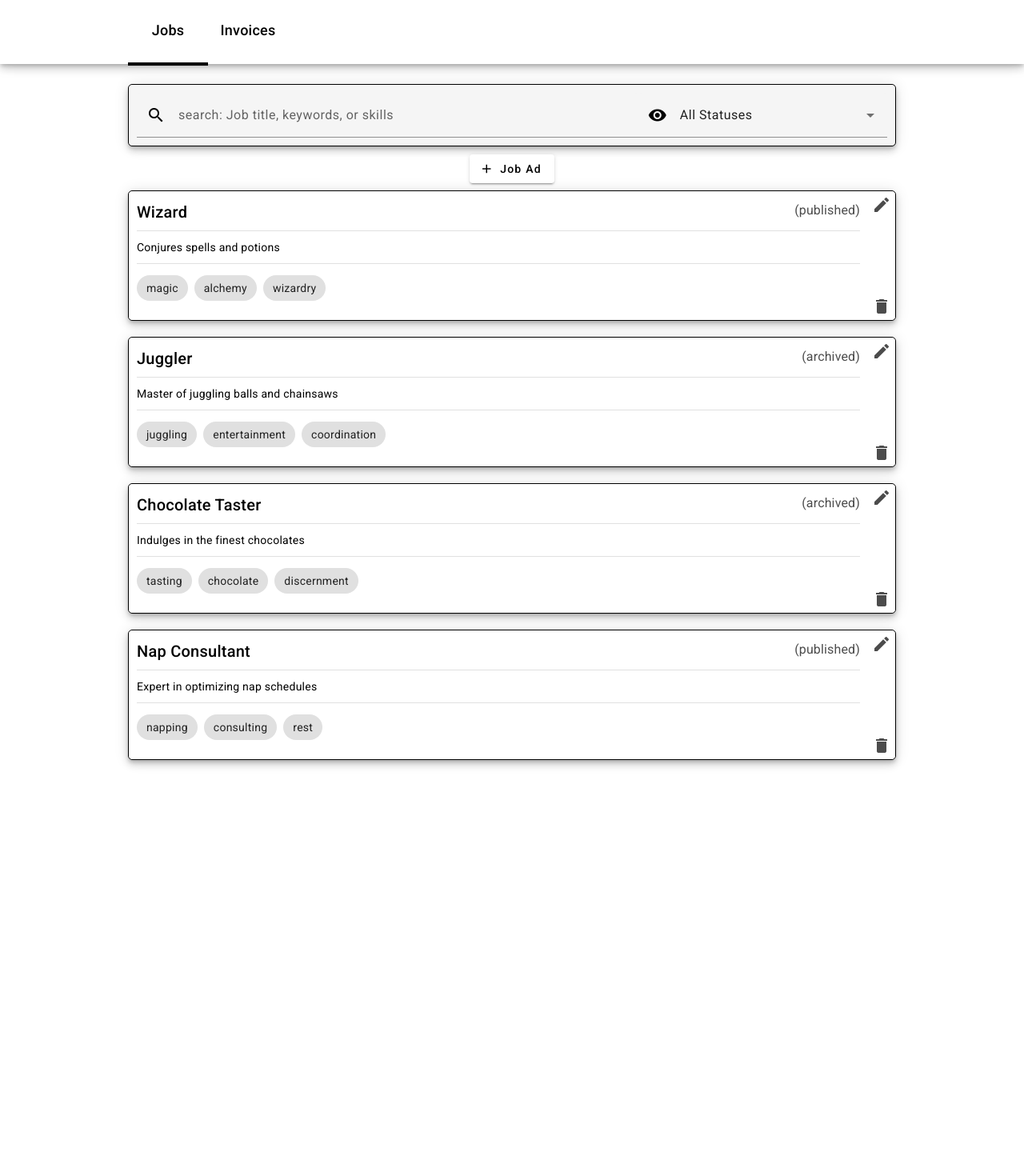
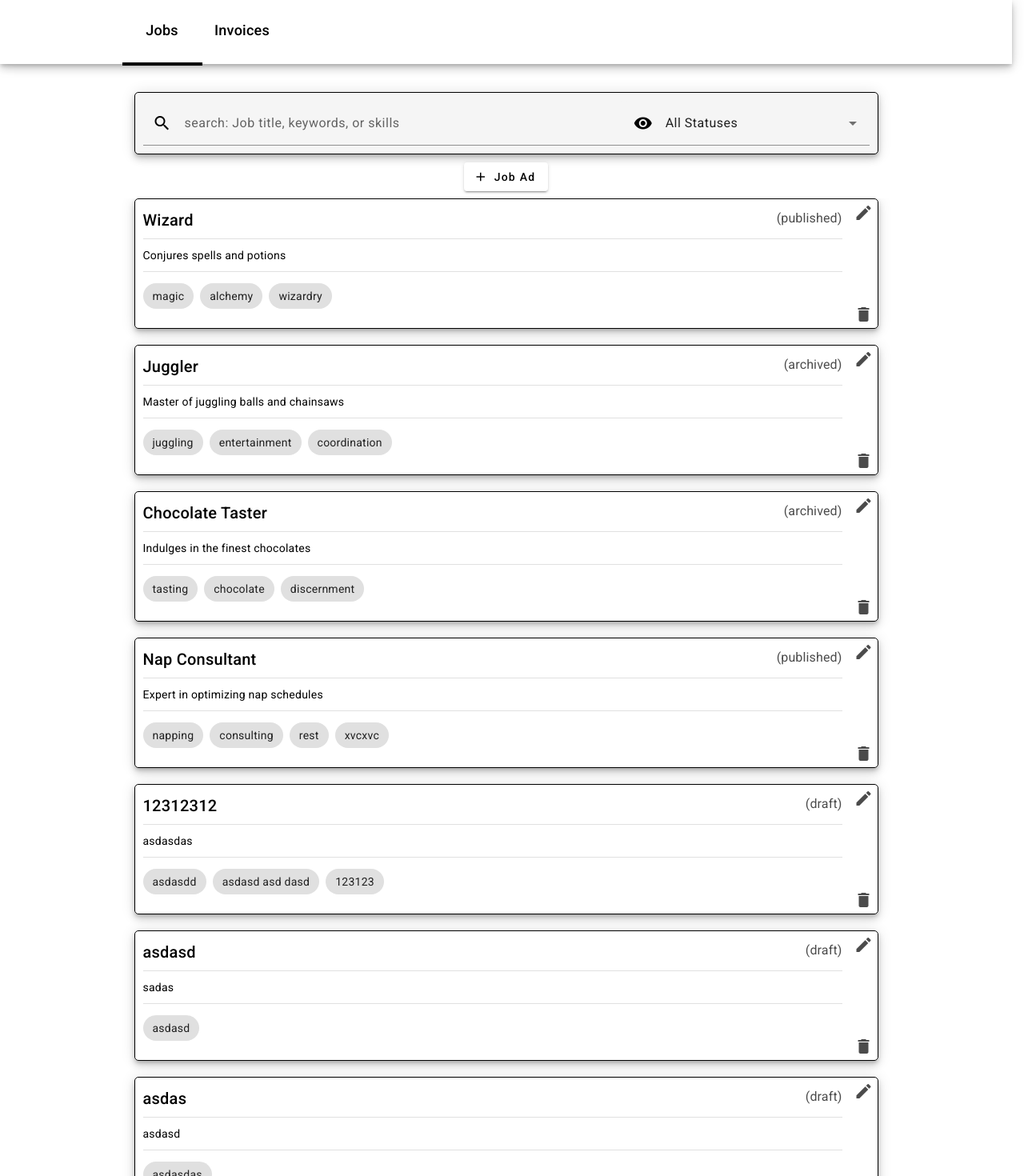
Before and after one commit to NikolaArsenovic/txtask, an Angular app: page /jobs in a window 1280 px wide. Shown: the top 1470 px of the page at 80% size. Before the commit the page ends 985 px from the top, so only its background shows below. Built offline with nearby package versions, Linux system fonts and the light colour scheme; data requests are answered from the project's data file.

Commit message:
Fixes for css issues

```diff
--- a/db.json
+++ b/db.json
@@ -46,11 +46,58 @@
       "skills": [
         "napping",
         "consulting",
-        "rest"
+        "rest",
+        "xvcxvc"
       ],
       "status": "published",
       "createdAt": "2024-03-25T08:45:00Z",
       "updatedAt": "2024-03-25T08:45:00Z"
+    },
+    {
+      "id": null,
+      "title": "12312312",
+      "description": "asdasdas ",
+      "status": "draft",
+      "skills": [
+        "asdasdd",
+        "asdasd asd dasd",
+        "123123"
+      ],
+      "createdAt": "2024-07-27T19:48:17.609Z",
+      "updatedAt": "2024-07-27T19:48:17.609Z"
+    },
+    {
+      "id": null,
+      "title": "asdasd",
+      "description": "sadas",
+      "status": "draft",
+      "skills": [
+        "asdasd"
+      ],
+      "createdAt": "2024-07-27T19:49:47.042Z",
+      "updatedAt": "2024-07-27T19:49:47.042Z"
+    },
+    {
+      "id": null,
+      "title": "asdas",
+      "description": "asdasd",
+      "status": "draft",
+      "skills": [
+        "asdasdas"
+      ],
+      "createdAt": "2024-07-27T19:51:25.911Z",
+      "updatedAt": "2024-07-27T19:51:25.911Z"
+    },
+    {
+      "id": null,
+      "title": "asdasd",
+      "description": "asdasd",
+      "status": "draft",
+      "skills": [
+        "asdasda"
+      ],
+      "createdAt": "2024-07-27T19:51:31.084Z",
+      "updatedAt": "2024-07-27T19:51:31.084Z"
     }
   ],
   "invoices": []
--- a/src/app/core/components/header/header.component.scss
+++ b/src/app/core/components/header/header.component.scss
@@ -2,10 +2,11 @@
   height: 80px;
   display: flex;
   align-items: center;
-  margin-bottom: 10px;
   position: sticky;
   top: 0;
   left: 0;
+  z-index: 100;
+  background-color: white;
 
   .links {
     width: 960px;
--- a/src/app/core/components/layout/layout.component.scss
+++ b/src/app/core/components/layout/layout.component.scss
@@ -3,7 +3,7 @@
     width: 960px;
     margin-left:auto;
     margin-right: auto;
-    padding: 15px;
+    padding: 0 15px 0 15px;
 
     .spinner {
       position: absolute;
--- a/src/app/modules/jobs/components/job-search-bar/job-search-bar.component.scss
+++ b/src/app/modules/jobs/components/job-search-bar/job-search-bar.component.scss
@@ -1,7 +1,5 @@
 .job-add-search-bar-wrapper {
-  position: sticky;
-  top: 105px;
-  left: 0;
+  padding-top:20px;
 
   .fields {
     background-color: rgb(245, 245, 245);
--- a/src/app/modules/jobs/pages/jobs/jobs.component.html
+++ b/src/app/modules/jobs/pages/jobs/jobs.component.html
@@ -1,4 +1,5 @@
 <div class="job-ads-wrapper">
+  <div class="static-part">
     <app-job-search-bar></app-job-search-bar>
     <div class="add-button-wrapper">
       <button type="button" (click)="openDialog()" class="add-button" mat-raised-button>
@@ -6,6 +7,7 @@
         Job Ad
       </button>
     </div>
+  </div>
   <div class="job-ad-list">
     @for (jobAd of (jobAds$ | async); track jobAd) {
       <app-job-ad-item [jobAd]="jobAd"></app-job-ad-item>
--- a/src/app/modules/jobs/pages/jobs/jobs.component.scss
+++ b/src/app/modules/jobs/pages/jobs/jobs.component.scss
@@ -1,14 +1,25 @@
 .job-ads-wrapper {
+  .static-part {
+    position: sticky;
+    top: 80px;
+    right: 0;
+    z-index: 99;
+    background-color: white;
+    padding: 15px 15px 0 15px;
+
     .add-button-wrapper {
       display: flex;
       justify-content: center;
       height: 55px;
       align-items: center;
-    position: sticky;
-    top: 182px;
 
       .add-button {
         background-color: white;
       }
     }
   }
+
+  .job-ad-list {
+    padding: 0 15px;
+  }
+}
--- a/src/styles.scss
+++ b/src/styles.scss
@@ -1,5 +1,8 @@
 /* You can add global styles to this file, and also import other style files */
 @import '@angular/material/prebuilt-themes/deeppurple-amber.css';
 
-html, body { height: 100%; }
+html, body {
+  height: 100%;
+  scrollbar-gutter: stable;
+}
 body { margin: 0; font-family: Roboto, "Helvetica Neue", sans-serif; }
```
Lines whose indentation alone changed are shown as unchanged.
